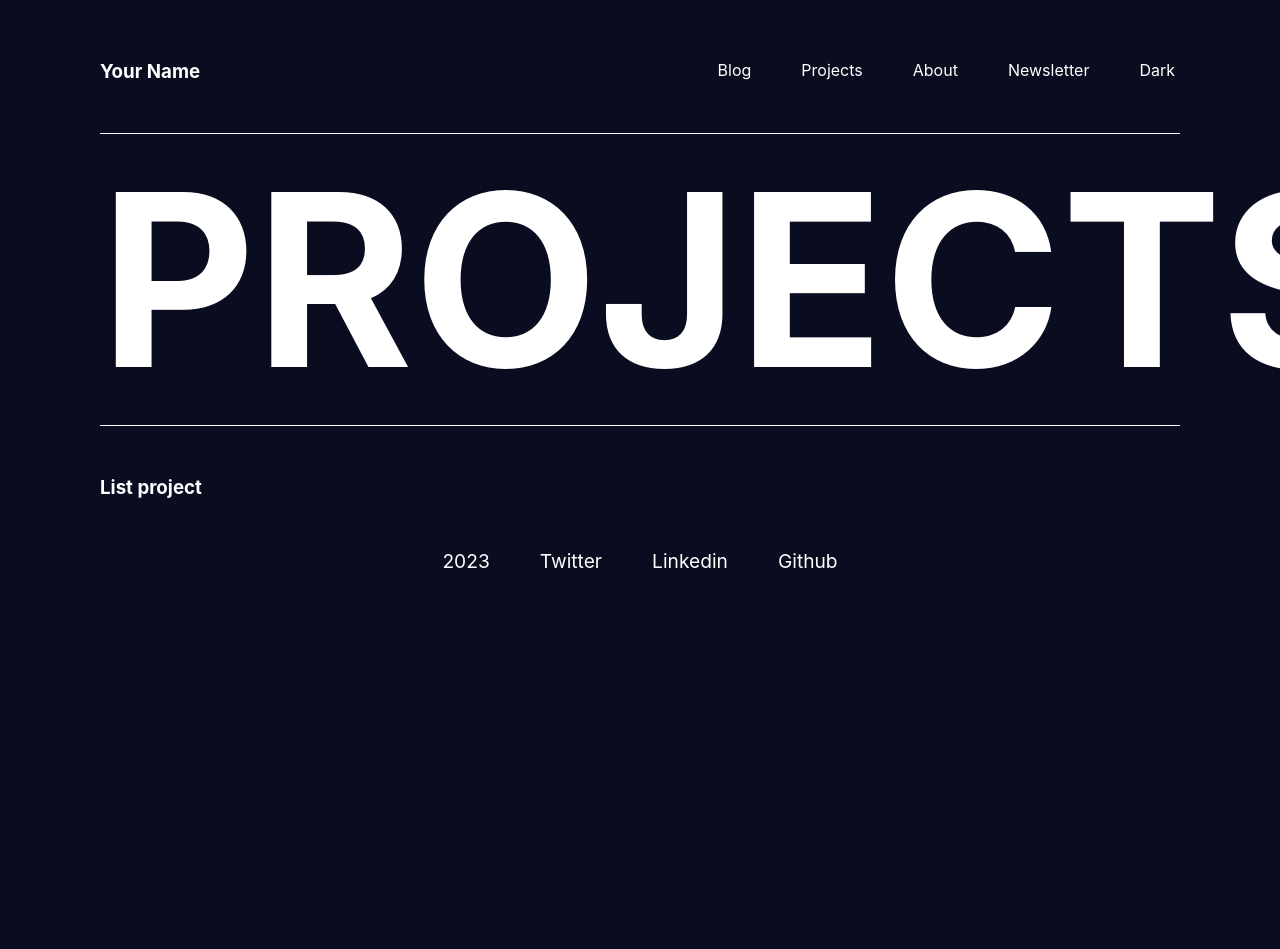
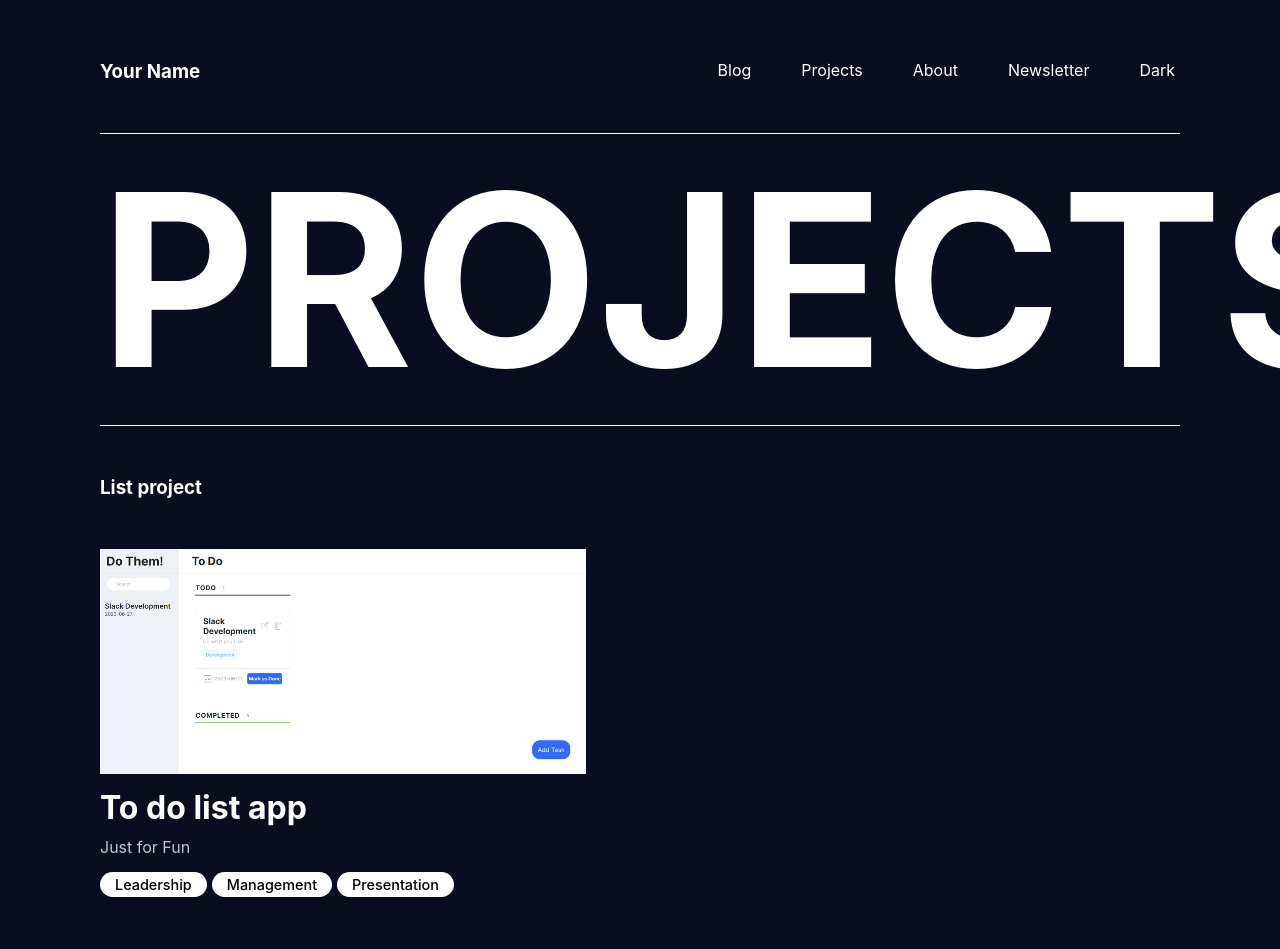
Before and after one commit to ajaykrshna/blog-project, a React (Create React App) app: page / in a window 1280 px wide. Shown: the top 949 px of the page. Before the commit the page ends 800 px from the top, so only its background shows below. Built offline with nearby package versions, Linux system fonts and the light colour scheme.

Commit message:
edited Projects

```diff
--- a/src/index.css
+++ b/src/index.css
@@ -12,11 +12,16 @@ body {
   padding: 100px;
   padding-bottom: 0;
   padding-top: 60px;
+  min-height: 100vh;
 }
 
 code {
   font-family: source-code-pro, Menlo, Monaco, Consolas, 'Courier New',
     monospace;
+}
+
+.App {
+  min-height: 100vh;
 }
 
 .topcards{
--- a/src/pages/Projects.js
+++ b/src/pages/Projects.js
@@ -1,11 +1,22 @@
 import React from "react";
 import '../styles/projects.css'
+import proj1img from '../images/todo.png'
 
 function Projects() {
     return (
         <div className="projects">
             <h1 className="projects--heading">PROJECTS</h1>
             <h3 className="projects--subhead">List project</h3>
+            <div className="project1">
+                <img src={proj1img} />
+                <h1>To do list app</h1>
+                <p>Just for Fun</p>
+                <div className="project--tags">
+                    <div className="project--tag">Leadership</div>
+                    <div className="project--tag">Management</div>
+                    <div className="project--tag">Presentation</div>
+                </div>
+            </div>
         </div>
     )
 }
--- a/src/styles/pageno.css
+++ b/src/styles/pageno.css
@@ -52,5 +52,5 @@
     font-size: larger;
     justify-content: center;
     gap: 50px;
-    margin: 50px 0;
+    margin: 50px 0px;
 }
--- a/src/styles/projects.css
+++ b/src/styles/projects.css
@@ -21,3 +21,37 @@ body {
     color: #fff;
     margin-top: 50px;
 }
+
+.project1 {
+  margin-top: 50px;
+  width: 45%;
+}
+
+.project1 h1 {
+  color: #fff;
+  margin-top: 10px;
+}
+
+.project1 p {
+  color: #C0C5D0;
+  margin-top: 10px;
+}
+
+.project1 img {
+  width: 100%;
+}
+
+.project--tags {
+  display: flex;
+  gap: 5px;
+  margin-top: 15px;
+}
+
+.project--tag {
+  background-color: #fff;
+  font-size: 0.9rem;
+  font-weight: 500;
+  text-align: center;
+  padding: 4px 15px;
+  border-radius: 15px;
+}
```
Also changed, not shown: src/images/todo.png (added).
